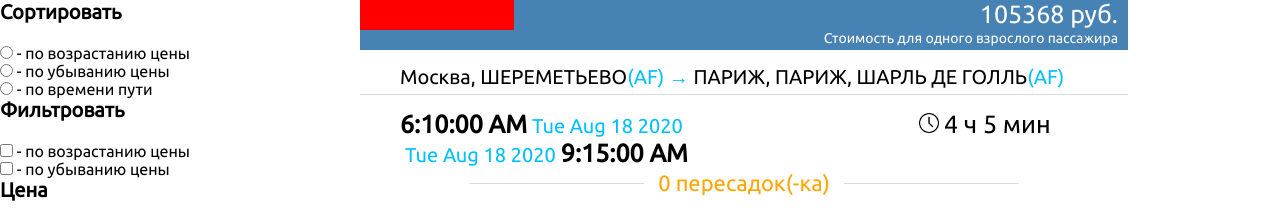
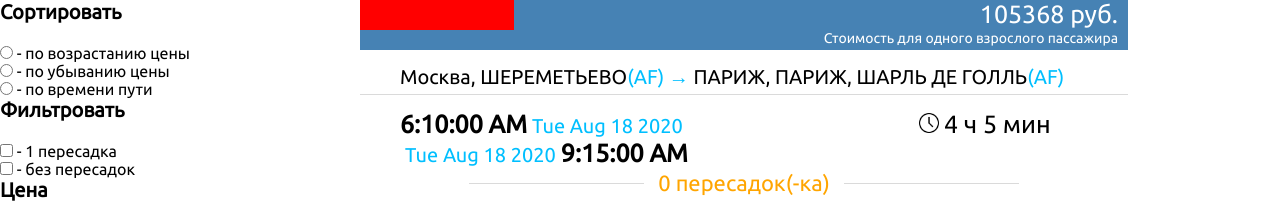
Before and after one commit to Timur359/project1, a React (Create React App) app: page / in a window 1280 px wide. Shown: the top 213 px of the page. Built offline with nearby package versions, Linux system fonts and the light colour scheme.

Commit message:
Реализация пагинации

```diff
--- a/src/component/FligList/FlightList.jsx
+++ b/src/component/FligList/FlightList.jsx
@@ -6,7 +6,7 @@ import './FlightList.css';
 const FlightList = ({ flight }) => {
   return (
     <div className="flight-list">
-      {flight.length == 0 ? (
+      {flight.length === 0 ? (
         <h1>По заданным параметрам рейсы отсутствуют</h1>
       ) : (
         flight.map((item) => {
--- a/src/component/Main/Main.jsx
+++ b/src/component/Main/Main.jsx
@@ -1,4 +1,4 @@
-import React, { useEffect, useState, useRef } from 'react';
+import React, { useEffect, useState } from 'react';
 import FlightList from '../FligList/FlightList';
 import NavBar from '../NavBar/NavBar';
 
@@ -83,6 +83,18 @@ const Main = () => {
 
   const nextPage = () => setCurrentPage((prev) => prev + 1);
 
+  const handleTransfer = () => {
+    setFlights(
+      [...flight].filter((a) => a.flight.legs[1].segments[1].stops > 0)
+    );
+  };
+
+  const handleNoTransfer = () => {
+    setFlights(
+      [...flight].filter((a) => a.flight.legs[1].segments[1].stops === 0)
+    );
+  };
+
   return (
     <div className="main">
       <NavBar
@@ -97,9 +109,12 @@ const Main = () => {
         airline={airline}
         setFlights={setFlights}
         val2={val2}
+        Transfer={handleNoTransfer}
+        noTransfer={handleTransfer}
       />
       <FlightList setFlights={setFlights} flight={costRangeFlight} />
-      {currentFlight.length == flight.length || costRangeFlight.length == 0 ? (
+      {currentFlight.length === flight.length ||
+      costRangeFlight.length === 0 ? (
         ''
       ) : (
         <button className="main__button" onClick={nextPage}>
--- a/src/component/NavBar/NavBar.jsx
+++ b/src/component/NavBar/NavBar.jsx
@@ -1,4 +1,4 @@
-import React, { useEffect, useState } from 'react';
+import React from 'react';
 
 import './NavBar.css';
 
@@ -10,6 +10,8 @@ const NavBar = ({
   setVal2,
   flight,
   setFlights,
+  Transfer,
+  noTransfer,
 }) => {
   /*let sortAirline = flight.sort(
     (a, b) => a.flight.price.total.amount - b.flight.price.total.amount
@@ -62,12 +64,20 @@ const NavBar = ({
       <div className="nav-bar__box nav-bar__filt">
         <h2 className="nav-bar__box_title">Фильтровать</h2>
         <label>
-          <input type="checkbox" className="nav-bar__sort_elem" /> - по
-          возрастанию цены
+          <input
+            type="checkbox"
+            className="nav-bar__sort_elem"
+            onClick={Transfer}
+          />{' '}
+          - 1 пересадка
         </label>
         <label>
-          <input type="checkbox" className="nav-bar__sort_elem" /> - по убыванию
-          цены
+          <input
+            type="checkbox"
+            className="nav-bar__sort_elem"
+            onClick={noTransfer}
+          />{' '}
+          - без пересадок
         </label>
       </div>
 
```
Also changed, not shown: 1 other file (tests, documents, lock files or other folders).
